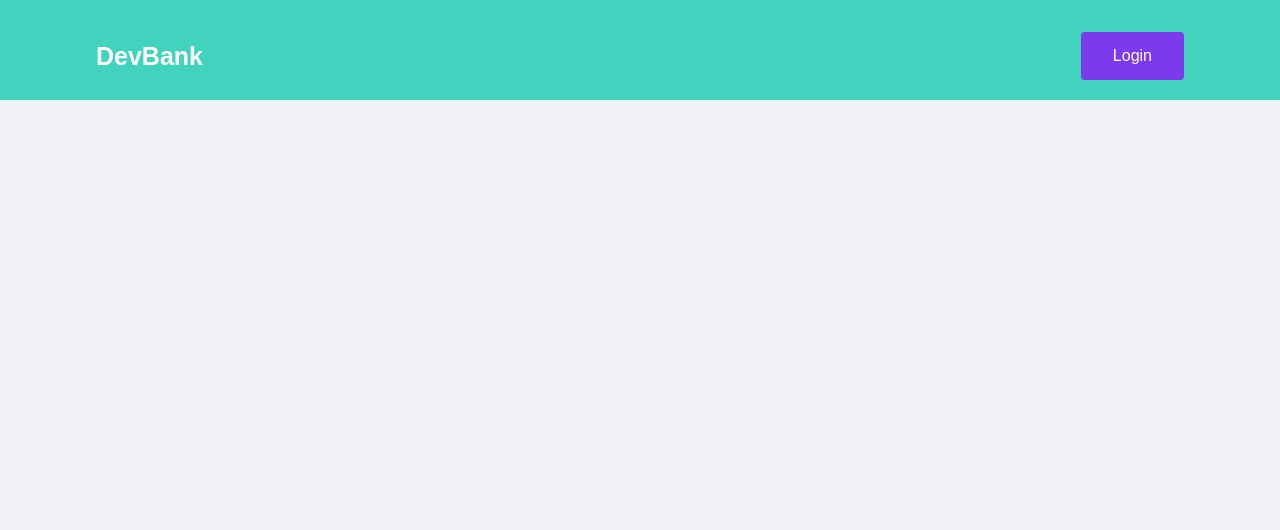
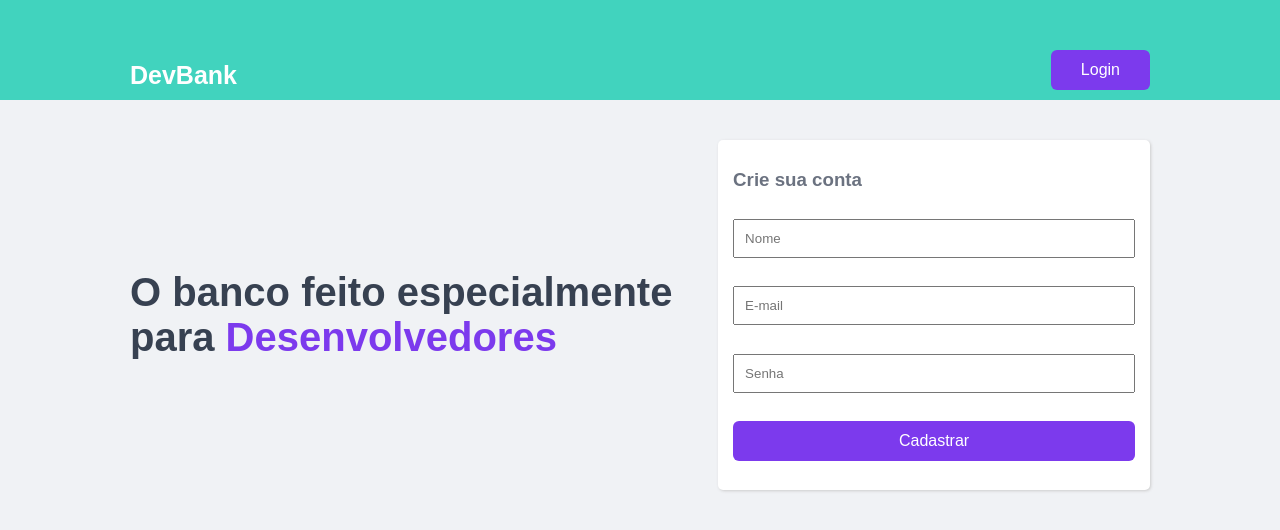
Before and after one commit to mariarubinger/dev-bank, a React (Create React App) app: page / in a window 1280 px wide. Shown: the top 530 px of the page. Built offline with nearby package versions, Linux system fonts and the light colour scheme.

Commit message:
Create registry component

```diff
--- a/src/App.tsx
+++ b/src/App.tsx
@@ -1,10 +1,12 @@
 import { Header } from "./components/Header";
+import { Registry } from "./components/Registry";
 import { GlobalStyle } from "./styles/global";
 
 function App() {
     return (
         <>
         <Header />
+        <Registry />
         <GlobalStyle />
         </>
     );
--- a/src/components/Header/styles.ts
+++ b/src/components/Header/styles.ts
@@ -3,18 +3,19 @@ import styled from 'styled-components';
 export const Container = styled.header`
     background: var(--blue-light);
     height: 100px;
+    width: 100%;
 `;
 
 export const Content = styled.div`
     max-width: 1120px;
     margin: 0 auto;
-  padding: 2rem 1rem 12rem;
+    padding: 50px;
     display: flex;
-  align-items: center;
+    align-items: flex-end;
     justify-content: space-between;
 
     title {
-    display: block;
+        display: flex;
         font-size: 25px;
         font-weight: 700;
         color: var(--white);
@@ -23,11 +24,11 @@ export const Content = styled.div`
     button {
         font-size: 1rem;
         color: #FFFF;
-    background: var(--blue);
+        background: var(--violet);
         border: 0;
-    padding: 0 2rem;
-    border-radius: 0.25rem;
-    height: 3rem;
+        padding: 0 30px;
+        border-radius: 6px;
+        height: 40px;
 
         transition: filter 0.2s;
 
--- /dev/null
+++ b/src/components/Registry/index.jsx
@@ -0,0 +1,18 @@
+import { Container, Content, Card } from './styles';
+
+export function Registry(){
+    return(
+        <Container>
+            <Content>
+                <h1>O banco feito especialmente para <span>Desenvolvedores</span></h1>
+                <Card>
+                    <h3>Crie sua conta</h3>
+                    <input placeholder="Nome"></input>
+                    <input placeholder="E-mail"></input>
+                    <input placeholder="Senha"></input>
+                    <button type="button">Cadastrar</button>
+                </Card>
+            </Content>
+        </Container>
+    );
+}
--- /dev/null
+++ b/src/components/Registry/styles.ts
@@ -0,0 +1,67 @@
+import styled from 'styled-components';
+
+export const Container = styled.div`
+    background: var(--background);
+`;
+
+export const Content = styled.div`
+    max-width: 1120px;
+    margin: 0 auto;
+    padding: 50px;
+    padding-top: 40px;
+    display: flex;
+    align-items: center;
+    justify-content: space-between;
+
+    h1{
+        color: var(--gray-700);
+        font-size: 40px;
+        align-self: center;
+
+        span{
+        color: var(--violet);
+        }
+    }
+`;
+
+export const Card = styled.div`
+    height: 350px;
+    width: 700px;
+    padding: 15px;
+    background-color: #FFFFFF;
+    border-radius: 5px;
+    box-shadow: 1px 1px 3px #CCCCCC;
+    display: flex;
+    flex-direction: column;
+    justify-content: space-around;
+    justify-items: center;
+
+    h3{
+        color: var(--gray-500);
+
+    }
+
+    input {
+        margin-top: inherit;
+        display: flex;
+        flex-direction: column;
+        align-items: center;
+        padding: 10px;
+    }
+
+    button {
+        font-size: 1rem;
+        color: #FFFF;
+        background: var(--violet);
+        border: 0;
+        padding: 0 30px;
+        border-radius: 6px;
+        height: 40px;
+
+        transition: filter 0.2s;
+
+        &:hover {
+        filter: brightness(0.9);
+        }
+    }
+`;
--- a/src/styles/global.ts
+++ b/src/styles/global.ts
@@ -5,7 +5,7 @@ export const GlobalStyle = createGlobalStyle`
     --background: #F0F2F5;
     --red: #E52E4D;
     --blue-light: #41d3be;
-    --blue: #7C3AED;
+    --violet: #7C3AED;
     --green: #10B981;
     --white: #FFFFFF;
     --gray-500: #6B7280;
@@ -37,10 +37,6 @@ body, input, button {
     font-weight: 400;
 }
 
-h1, h2, h3, h4, h5, h6 {
-    font-weight: 600;
-}
-
 button {
     cursor: pointer;
 }
```
Lines whose indentation alone changed are shown as unchanged.
